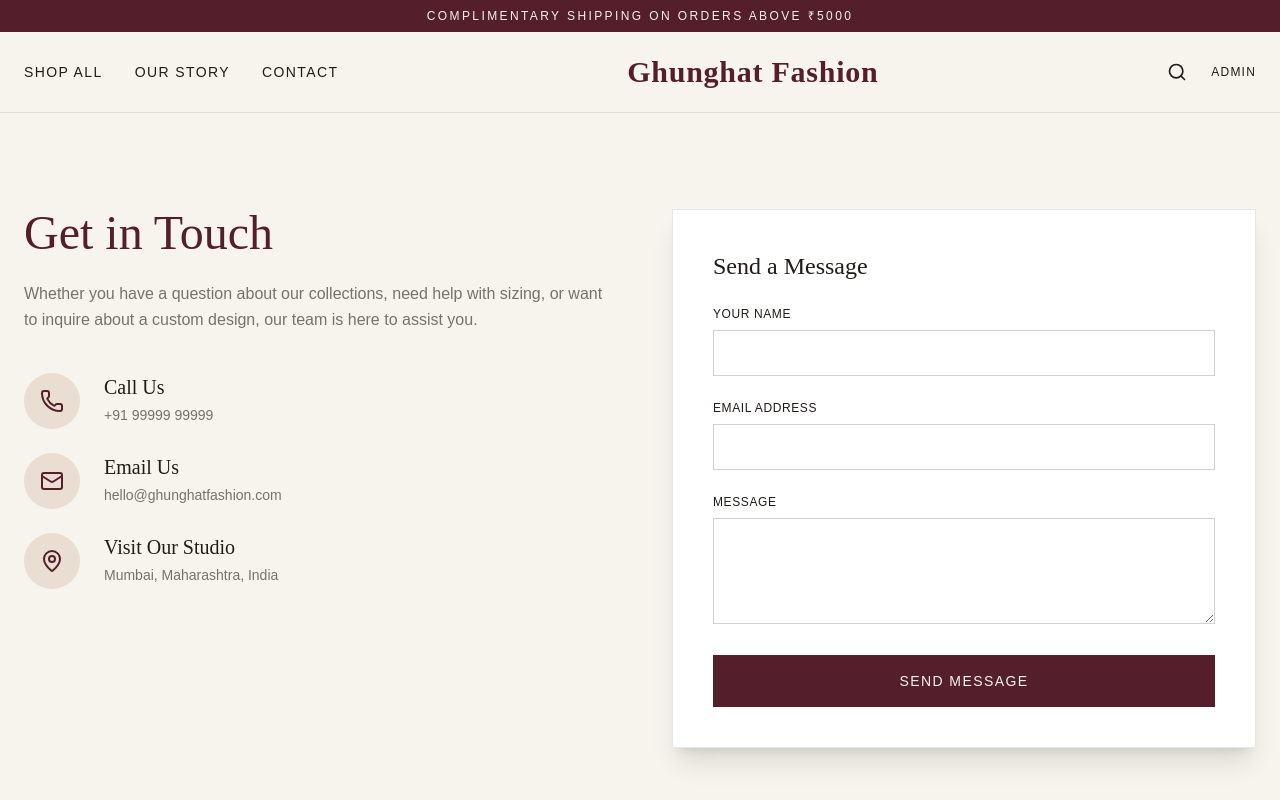
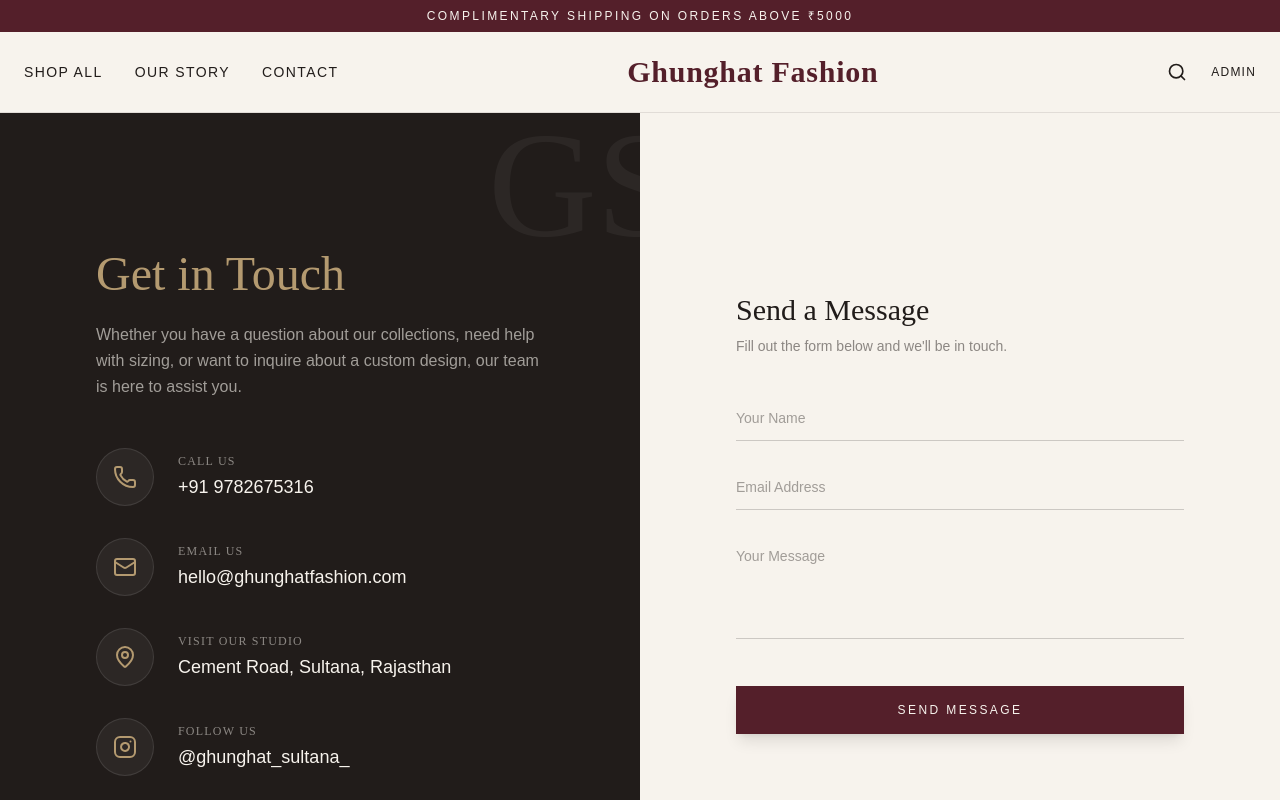
Before and after one commit to amityogi2580/ghunghat-sultana, a React (Vite) app in the folder client/: page /contact in a window 1280 px wide. Shown: the top 800 px of the page. Built offline with nearby package versions, Linux system fonts and the light colour scheme; no server answers.

Commit message:
Modern UI upgrades and updated contact info

```diff
--- a/client/src/index.css
+++ b/client/src/index.css
@@ -15,6 +15,10 @@
 
 /* Base styles for the body */
 @layer base {
+  html {
+    scroll-behavior: smooth;
+  }
+
   body {
     @apply bg-ivory text-charcoal font-sans antialiased;
   }
@@ -22,4 +26,27 @@
   h1, h2, h3, h4, h5, h6 {
     @apply font-serif;
   }
+
+  /* Custom Premium Scrollbar */
+  ::-webkit-scrollbar {
+    width: 8px;
+  }
+  ::-webkit-scrollbar-track {
+    @apply bg-ivory;
+  }
+  ::-webkit-scrollbar-thumb {
+    @apply bg-charcoal/20 rounded-full;
+  }
+  ::-webkit-scrollbar-thumb:hover {
+    @apply bg-burgundy;
+  }
 }
+
+/* Hide scrollbar for category filters but keep functionality */
+.hide-scrollbar::-webkit-scrollbar {
+  display: none;
+}
+.hide-scrollbar {
+  -ms-overflow-style: none;  /* IE and Edge */
+  scrollbar-width: none;  /* Firefox */
+}
--- a/client/src/pages/Contact.jsx
+++ b/client/src/pages/Contact.jsx
@@ -1,6 +1,6 @@
 import { useState } from "react";
 import { motion } from "framer-motion";
-import { Phone, Mail, MapPin, Send } from "lucide-react";
+import { Phone, Mail, MapPin, Send, Instagram } from "lucide-react";
 
 const Contact = () => {
   const [formData, setFormData] = useState({
@@ -16,143 +16,179 @@ const Contact = () => {
   };
 
   return (
-    <div className="bg-ivory min-h-screen py-24">
-      <div className="max-w-7xl mx-auto px-6">
-        <div className="grid grid-cols-1 lg:grid-cols-2 gap-16">
+    <div className="bg-ivory min-h-screen">
+      <div className="grid grid-cols-1 lg:grid-cols-2 min-h-screen">
+        {/* Left Side: Contact Info (Dark Editorial) */}
         <motion.div
-            initial={{ opacity: 0, y: 20 }}
-            animate={{ opacity: 1, y: 0 }}
-            transition={{ duration: 0.6 }}
+          initial={{ opacity: 0, x: -50 }}
+          animate={{ opacity: 1, x: 0 }}
+          transition={{ duration: 0.8 }}
+          className="bg-charcoal text-ivory p-12 lg:p-24 flex flex-col justify-center relative overflow-hidden"
         >
-            <h1 className="text-5xl font-serif text-burgundy mb-6">
+          {/* Decorative Background Text */}
+          <h2 className="absolute -top-10 -right-10 text-[150px] font-serif text-white/5 pointer-events-none">
+            GS
+          </h2>
+
+          <div className="relative z-10">
+            <h1 className="text-4xl md:text-5xl font-serif text-gold mb-6">
               Get in Touch
             </h1>
-            <p className="text-charcoal/60 mb-10 leading-relaxed">
+            <p className="text-ivory/60 mb-12 leading-relaxed max-w-md">
               Whether you have a question about our collections, need help with
               sizing, or want to inquire about a custom design, our team is here
               to assist you.
             </p>
 
-            <div className="space-y-6">
-              <div className="flex items-start">
-                <div className="bg-beige p-4 rounded-full text-burgundy mr-6">
+            <div className="space-y-8">
+              <div className="flex items-center group cursor-pointer">
+                <div className="bg-white/5 border border-white/10 p-4 rounded-full text-gold mr-6 group-hover:bg-burgundy group-hover:border-burgundy transition-all duration-300">
                   <Phone size={24} />
                 </div>
                 <div>
-                  <h3 className="font-serif text-xl text-charcoal mb-1">
+                  <h3 className="text-xs uppercase tracking-widest text-ivory/50 mb-1">
                     Call Us
                   </h3>
-                  <p className="text-charcoal/60 text-sm">+91 99999 99999</p>
+                  <p className="text-lg font-medium">+91 9782675316</p>
                 </div>
               </div>
 
-              <div className="flex items-start">
-                <div className="bg-beige p-4 rounded-full text-burgundy mr-6">
+              <div className="flex items-center group cursor-pointer">
+                <div className="bg-white/5 border border-white/10 p-4 rounded-full text-gold mr-6 group-hover:bg-burgundy group-hover:border-burgundy transition-all duration-300">
                   <Mail size={24} />
                 </div>
                 <div>
-                  <h3 className="font-serif text-xl text-charcoal mb-1">
+                  <h3 className="text-xs uppercase tracking-widest text-ivory/50 mb-1">
                     Email Us
                   </h3>
-                  <p className="text-charcoal/60 text-sm">
+                  <p className="text-lg font-medium">
                     hello@ghunghatfashion.com
                   </p>
                 </div>
               </div>
 
-              <div className="flex items-start">
-                <div className="bg-beige p-4 rounded-full text-burgundy mr-6">
+              <div className="flex items-center group cursor-pointer">
+                <div className="bg-white/5 border border-white/10 p-4 rounded-full text-gold mr-6 group-hover:bg-burgundy group-hover:border-burgundy transition-all duration-300">
                   <MapPin size={24} />
                 </div>
                 <div>
-                  <h3 className="font-serif text-xl text-charcoal mb-1">
+                  <h3 className="text-xs uppercase tracking-widest text-ivory/50 mb-1">
                     Visit Our Studio
                   </h3>
-                  <p className="text-charcoal/60 text-sm">
-                    Mumbai, Maharashtra, India
+                  <p className="text-lg font-medium">
+                    Cement Road, Sultana, Rajasthan
                   </p>
+                </div>
+              </div>
+
+              <div className="flex items-center group cursor-pointer">
+                <div className="bg-white/5 border border-white/10 p-4 rounded-full text-gold mr-6 group-hover:bg-burgundy group-hover:border-burgundy transition-all duration-300">
+                  <Instagram size={24} />
+                </div>
+                <div>
+                  <h3 className="text-xs uppercase tracking-widest text-ivory/50 mb-1">
+                    Follow Us
+                  </h3>
+                  <a
+                    href="https://www.instagram.com/ghunghat_sultana_"
+                    target="_blank"
+                    rel="noreferrer"
+                    className="text-lg font-medium hover:text-gold transition-colors"
+                  >
+                    @ghunghat_sultana_
+                  </a>
+                </div>
               </div>
             </div>
           </div>
         </motion.div>
 
+        {/* Right Side: Form (Clean & Modern) */}
         <motion.div
-            initial={{ opacity: 0, y: 20 }}
-            animate={{ opacity: 1, y: 0 }}
-            transition={{ duration: 0.6, delay: 0.2 }}
-            className="bg-white p-8 md:p-10 shadow-xl border border-charcoal/10"
+          initial={{ opacity: 0, x: 50 }}
+          animate={{ opacity: 1, x: 0 }}
+          transition={{ duration: 0.8, delay: 0.2 }}
+          className="flex items-center justify-center p-8 lg:p-24 bg-ivory relative"
         >
+          <div className="w-full max-w-md">
             {submitted ? (
-              <div className="text-center py-20">
-                <div className="bg-green-50 text-green-600 w-16 h-16 rounded-full flex items-center justify-center mx-auto mb-6">
-                  <Send size={24} />
+              <div className="text-center py-20 bg-white p-10 rounded-3xl shadow-[0_8px_30px_rgb(0,0,0,0.04)] border border-charcoal/5">
+                <div className="bg-green-50 text-green-600 w-20 h-20 rounded-full flex items-center justify-center mx-auto mb-6">
+                  <Send size={32} />
                 </div>
-                <h3 className="text-2xl font-serif text-charcoal mb-2">
-                  Message Sent!
+                <h3 className="text-3xl font-serif text-charcoal mb-3">
+                  Message Sent
                 </h3>
                 <p className="text-charcoal/60 text-sm">
-                  We will get back to you within 24 hours.
+                  Thank you for reaching out. We will get back to you shortly.
                 </p>
               </div>
             ) : (
               <>
-                <h2 className="text-2xl font-serif text-charcoal mb-6">
+                <h2 className="text-3xl font-serif text-charcoal mb-2">
                   Send a Message
                 </h2>
+                <p className="text-charcoal/50 text-sm mb-10">
+                  Fill out the form below and we'll be in touch.
+                </p>
+
                 <form onSubmit={handleSubmit} className="space-y-6">
-                  <div>
-                    <label className="block text-xs font-medium text-charcoal mb-2 uppercase tracking-wider">
-                      Your Name
-                    </label>
+                  <div className="relative">
                     <input
                       type="text"
                       required
+                      placeholder=" "
                       value={formData.name}
                       onChange={(e) =>
                         setFormData({ ...formData, name: e.target.value })
                       }
-                      className="w-full border border-charcoal/20 px-4 py-3 text-sm focus:outline-none focus:border-burgundy"
+                      className="peer w-full border-b border-charcoal/20 bg-transparent py-3 text-sm focus:outline-none focus:border-burgundy transition-colors"
                     />
+                    <label className="absolute left-0 top-3 text-charcoal/40 text-sm transition-all peer-focus:-top-4 peer-focus:text-xs peer-focus:text-burgundy peer-valid:-top-4 peer-valid:text-xs pointer-events-none">
+                      Your Name
+                    </label>
                   </div>
-                  <div>
-                    <label className="block text-xs font-medium text-charcoal mb-2 uppercase tracking-wider">
-                      Email Address
-                    </label>
+                  <div className="relative">
                     <input
                       type="email"
                       required
+                      placeholder=" "
                       value={formData.email}
                       onChange={(e) =>
                         setFormData({ ...formData, email: e.target.value })
                       }
-                      className="w-full border border-charcoal/20 px-4 py-3 text-sm focus:outline-none focus:border-burgundy"
+                      className="peer w-full border-b border-charcoal/20 bg-transparent py-3 text-sm focus:outline-none focus:border-burgundy transition-colors"
                     />
+                    <label className="absolute left-0 top-3 text-charcoal/40 text-sm transition-all peer-focus:-top-4 peer-focus:text-xs peer-focus:text-burgundy peer-valid:-top-4 peer-valid:text-xs pointer-events-none">
+                      Email Address
+                    </label>
                   </div>
-                  <div>
-                    <label className="block text-xs font-medium text-charcoal mb-2 uppercase tracking-wider">
-                      Message
-                    </label>
+                  <div className="relative">
                     <textarea
                       rows="4"
                       required
+                      placeholder=" "
                       value={formData.message}
                       onChange={(e) =>
                         setFormData({ ...formData, message: e.target.value })
                       }
-                      className="w-full border border-charcoal/20 px-4 py-3 text-sm focus:outline-none focus:border-burgundy"
+                      className="peer w-full border-b border-charcoal/20 bg-transparent py-3 text-sm focus:outline-none focus:border-burgundy transition-colors resize-none"
                     />
+                    <label className="absolute left-0 top-3 text-charcoal/40 text-sm transition-all peer-focus:-top-4 peer-focus:text-xs peer-focus:text-burgundy peer-valid:-top-4 peer-valid:text-xs pointer-events-none">
+                      Your Message
+                    </label>
                   </div>
                   <button
                     type="submit"
-                    className="w-full bg-burgundy text-ivory py-4 text-sm tracking-widest uppercase hover:bg-charcoal transition-colors"
+                    className="w-full bg-burgundy text-ivory py-4 text-xs tracking-[0.2em] uppercase hover:bg-charcoal transition-all duration-300 shadow-lg hover:shadow-xl mt-4"
                   >
                     Send Message
                   </button>
                 </form>
               </>
             )}
+          </div>
         </motion.div>
-        </div>
       </div>
     </div>
   );
```
Also changed, not shown: 1 other file (tests, documents, lock files or other folders). Lines whose indentation alone changed are shown as unchanged.
